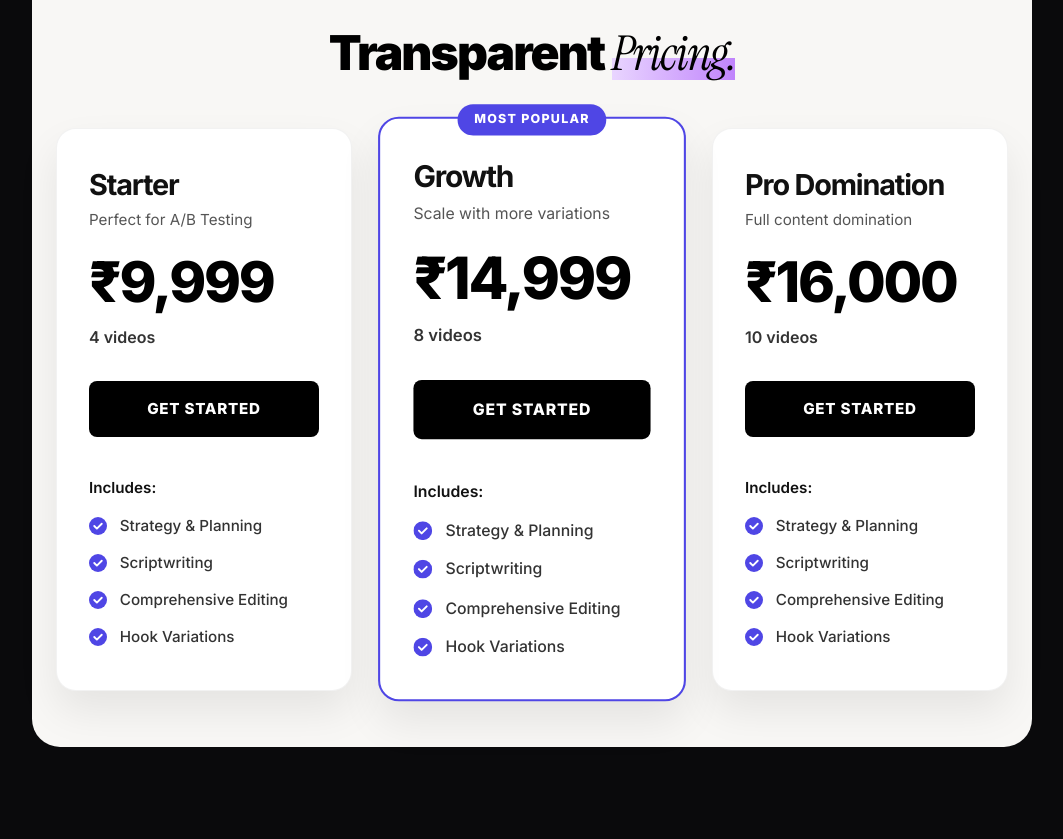
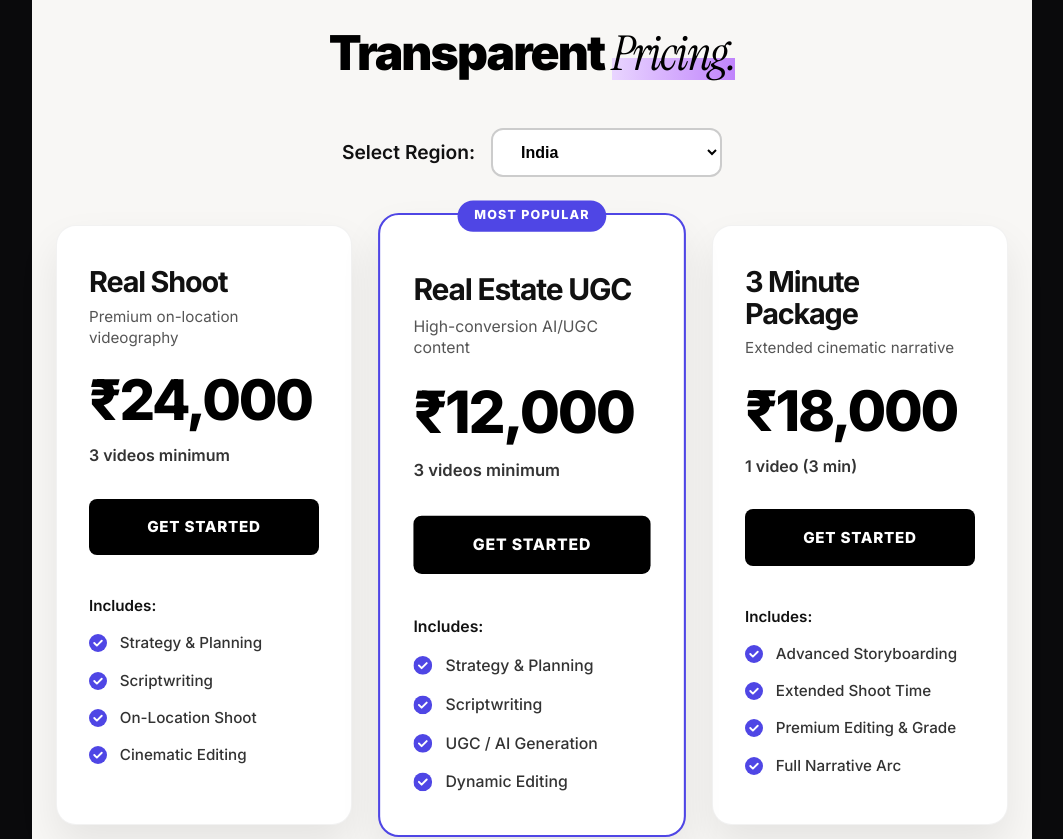
Before and after one commit to harshustle/newPortfolio, a React (Vite) app in the folder portfolio/: page /ai-product-shoot in a window 1280 px wide. Shown: the part 3168-4007 px from the top of the page, without its empty margins (108-1171 px from the left). Built offline with nearby package versions, Linux system fonts and the light colour scheme.

Commit message:
feat: implement OfferPage layout, PricingCard component, and dedicated routes for Home and AIProductShoot pages

```diff
--- a/portfolio/src/components/PricingCard.jsx
+++ b/portfolio/src/components/PricingCard.jsx
@@ -7,9 +7,15 @@ const CheckIcon = () => (
   </svg>
 );
 
-const PricingCard = ({ title, subtitle, price, volume, features, special, buttonText = "GET STARTED" }) => {
+const PricingCard = ({ title, subtitle, price, volume, features, special, disabled, buttonText = "GET STARTED" }) => {
   return (
-    <div className={`pricing-card-wrapper ${special ? 'special' : 'normal'}`}>
+    <div
+      className={`pricing-card-wrapper ${special ? 'special' : 'normal'}`}
+      style={{
+        ...(special ? { padding: '3.5rem 2rem 2.5rem 2rem' } : {}),
+        ...(disabled ? { opacity: 0.5, pointerEvents: 'none' } : {})
+      }}
+    >
       {special && (
          <div style={{
            position: 'absolute', top: '-14px', left: '50%', transform: 'translateX(-50%)',
@@ -31,6 +37,16 @@ const PricingCard = ({ title, subtitle, price, volume, features, special, button
         {volume}
       </p>
 
+      {disabled ? (
+        <div style={{
+          width: '100%', padding: '1.1rem', background: '#ccc', color: '#666',
+          borderRadius: '8px', fontWeight: 800, fontSize: '0.95rem', letterSpacing: '0.05em',
+          textTransform: 'uppercase', marginBottom: '2.5rem',
+          display: 'flex', justifyContent: 'center'
+        }}>
+          NOT AVAILABLE
+        </div>
+      ) : (
         <a href="#contact" className="btn" style={{
           width: '100%', padding: '1.1rem', background: '#000', color: '#fff',
           borderRadius: '8px', fontWeight: 800, fontSize: '0.95rem', letterSpacing: '0.05em',
@@ -39,6 +55,7 @@ const PricingCard = ({ title, subtitle, price, volume, features, special, button
         }} onMouseEnter={e => e.currentTarget.style.background = '#333'} onMouseLeave={e => e.currentTarget.style.background = '#000'}>
           {buttonText}
         </a>
+      )}
 
       <p style={{ margin: '0 0 1rem', fontSize: '0.95rem', fontWeight: 600, color: '#111' }}>Includes:</p>
 
--- a/portfolio/src/pages/AIProductShoot.jsx
+++ b/portfolio/src/pages/AIProductShoot.jsx
@@ -1,9 +1,10 @@
-import React from 'react';
+import React, { useState } from 'react';
 import { motion } from 'framer-motion';
 import { ArrowRight } from 'lucide-react';
 import PricingCard from '../components/PricingCard';
 
 const AIProductShoot = () => {
+  const [country, setCountry] = useState('India');
   const pageVariants = {
     initial: { opacity: 0, y: 30 },
     animate: { opacity: 1, y: 0, transition: { duration: 0.8, ease: [0.16, 1, 0.3, 1] } },
@@ -101,48 +102,61 @@ const AIProductShoot = () => {
           <div id="pricing" style={{ marginTop: '8rem', marginBottom: '6rem', textAlign: 'left', background: '#f8f7f5', color: '#111', padding: '3.5rem 1.5rem', borderRadius: '28px', maxWidth: '1000px', marginLeft: 'auto', marginRight: 'auto' }}>
             <h2 style={{ fontSize: '3rem', fontWeight: 900, marginBottom: '3rem', textAlign: 'center' }}>Transparent <span className="serif-italic highlight-purple">Pricing.</span></h2>
 
-            <div style={{ display: 'grid', gridTemplateColumns: 'repeat(auto-fit, minmax(280px, 1fr))', gap: '2rem' }}>
+            <div style={{ marginBottom: '3rem', display: 'flex', justifyContent: 'center', alignItems: 'center', gap: '1rem' }}>
+              <label style={{ fontSize: '1.2rem', fontWeight: 600 }}>Select Region:</label>
+              <select
+                value={country}
+                onChange={(e) => setCountry(e.target.value)}
+                style={{ padding: '0.8rem 1.5rem', fontSize: '1rem', borderRadius: '12px', border: '2px solid #ccc', outline: 'none', cursor: 'pointer', background: '#fff', color: '#000', fontWeight: '600' }}
+              >
+                <option value="India">India</option>
+                <option value="Global">Global (USA/UK/etc.)</option>
+              </select>
+            </div>
+
+            <div style={{ display: 'grid', gridTemplateColumns: 'repeat(auto-fit, minmax(280px, 1fr))', gap: '2rem', maxWidth: '1000px', margin: '0 auto' }}>
 
                <PricingCard
-                title="Starter"
-                subtitle="Perfect for A/B Testing"
-                price="₹9,999"
-                volume="4 videos"
+                   title="Real Shoot"
+                   subtitle="Premium on-location videography"
+                   price={country === 'India' ? "₹24,000" : "-"}
+                   disabled={country === 'Global'}
+                   volume="3 videos minimum"
                    buttonText="GET STARTED"
                    features={[
                       "Strategy & Planning",
                       "Scriptwriting",
-                  "Comprehensive Editing",
-                  "Hook Variations"
+                      "On-Location Shoot",
+                      "Cinematic Editing"
                    ]}
                />
 
                <PricingCard
-                title="Growth"
-                subtitle="Scale with more variations"
-                price="₹14,999"
-                volume="8 videos"
+                   title="Real Estate UGC"
+                   subtitle="High-conversion AI/UGC content"
+                   price={country === 'India' ? "₹12,000" : "$150"}
+                   volume="3 videos minimum"
                    buttonText="GET STARTED"
                    special={true}
                    features={[
                       "Strategy & Planning",
                       "Scriptwriting",
-                  "Comprehensive Editing",
-                  "Hook Variations"
+                      "UGC / AI Generation",
+                      "Dynamic Editing"
                    ]}
                />
 
                <PricingCard
-                title="Pro Domination"
-                subtitle="Full content domination"
-                price="₹16,000"
-                volume="10 videos"
+                   title="3 Minute Package"
+                   subtitle="Extended cinematic narrative"
+                   price={country === 'India' ? "₹18,000" : "$220"}
+                   volume="1 video (3 min)"
                    buttonText="GET STARTED"
                    features={[
-                  "Strategy & Planning",
-                  "Scriptwriting",
-                  "Comprehensive Editing",
-                  "Hook Variations"
+                      "Advanced Storyboarding",
+                      "Extended Shoot Time",
+                      "Premium Editing & Grade",
+                      "Full Narrative Arc"
                    ]}
                />
            </div>
--- a/portfolio/src/pages/Home.jsx
+++ b/portfolio/src/pages/Home.jsx
@@ -11,6 +11,7 @@ const CountUp = _CountUp.default || _CountUp;
 const Home = () => {
   const [isSubmitting, setIsSubmitting] = useState(false);
   const [submitted, setSubmitted] = useState(false);
+  const [country, setCountry] = useState('India');
 
   const armControls = useAnimation();
   const textControls = useAnimation();
@@ -216,7 +217,7 @@ const Home = () => {
         <div className="editorial-right">
            <div className="editorial-image-container">
               <iframe
-                src="https://player.cloudinary.com/embed/?cloud_name=dobulag2p&public_id=0404_itrkrs&player[showLogo]=false&player[autoplay]=true&player[loop]=true&player[muted]=true"
+                src="https://player.cloudinary.com/embed/?cloud_name=dobulag2p&public_id=7_lpgoxu&player[showLogo]=false&player[autoplay]=true&player[loop]=true&player[muted]=true"
                 className="editorial-img"
                 style={{ border: 'none' }}
                 allow="autoplay; fullscreen; encrypted-media; picture-in-picture"
@@ -386,9 +387,9 @@ const Home = () => {
 
            <div style={{ display: 'grid', gridTemplateColumns: 'repeat(auto-fill, minmax(260px, 1fr))', gap: '2rem' }}>
              {[
+               { title: "AI AVATAR — REALTOR", cat: "AI UGC", publicId: "Edited_wlnmjv" },
                { title: "AI UGC — 1", cat: "AI UGC", publicId: "Ai_ugc_10_ygvpdh" },
                { title: "AI UGC — 2", cat: "AI UGC", publicId: "ai_ugc_9_ovpev5" },
-               { title: "AI AVATAR — REALTOR", cat: "AI UGC", publicId: "Edited_wlnmjv" },
                { title: "AI AVATAR — PROMO", cat: "AI UGC", publicId: "0404_itrkrs" },
              ].map((v, idx) => (
                <motion.div
@@ -597,49 +598,62 @@ const Home = () => {
                We don’t just create videos — we build a <strong style={{color: '#111'}}>content system designed to attract, engage, and convert your audience.</strong>
             </p>
 
+        <div style={{ marginBottom: '3rem', display: 'flex', justifyContent: 'center', alignItems: 'center', gap: '1rem' }}>
+          <label style={{ fontSize: '1.2rem', fontWeight: 600 }}>Select Region:</label>
+          <select
+            value={country}
+            onChange={(e) => setCountry(e.target.value)}
+            style={{ padding: '0.8rem 1.5rem', fontSize: '1rem', borderRadius: '12px', border: '2px solid #ccc', outline: 'none', cursor: 'pointer', background: '#fff', color: '#000', fontWeight: '600' }}
+          >
+            <option value="India">India</option>
+            <option value="Global">Global (USA/UK/etc.)</option>
+          </select>
+        </div>
+
         {/* Bento Grid layout for Pricing */}
         <div className="pricing-bento" style={{ display: 'grid', gridTemplateColumns: 'repeat(auto-fit, minmax(280px, 1fr))', gap: '2rem', maxWidth: '1000px', margin: '0 auto' }}>
 
                <PricingCard
-                   title="Starter"
-                   subtitle="Perfect for A/B Testing"
-                   price="₹9,999"
-                   volume="4 videos"
+                   title="Real Shoot"
+                   subtitle="Premium on-location videography"
+                   price={country === 'India' ? "₹24,000" : "-"}
+                   disabled={country === 'Global'}
+                   volume="3 videos minimum"
                    buttonText="GET STARTED"
                    features={[
                       "Strategy & Planning",
                       "Scriptwriting",
-                      "Comprehensive Editing",
-                      "Hook Variations"
+                      "On-Location Shoot",
+                      "Cinematic Editing"
                    ]}
                />
 
                <PricingCard
-                   title="Growth"
-                   subtitle="Scale with more variations"
-                   price="₹14,999"
-                   volume="8 videos"
+                   title="Real Estate UGC"
+                   subtitle="High-conversion AI/UGC content"
+                   price={country === 'India' ? "₹12,000" : "$150"}
+                   volume="3 videos minimum"
                    buttonText="GET STARTED"
                    special={true}
                    features={[
                       "Strategy & Planning",
                       "Scriptwriting",
-                      "Comprehensive Editing",
-                      "Hook Variations"
+                      "UGC / AI Generation",
+                      "Dynamic Editing"
                    ]}
                />
 
                <PricingCard
-                   title="Pro Domination"
-                   subtitle="Full content domination"
-                   price="₹16,000"
-                   volume="10 videos"
+                   title="3 Minute Package"
+                   subtitle="Extended cinematic narrative"
+                   price={country === 'India' ? "₹18,000" : "$220"}
+                   volume="1 video (3 min)"
                    buttonText="GET STARTED"
                    features={[
-                      "Strategy & Planning",
-                      "Scriptwriting",
-                      "Comprehensive Editing",
-                      "Hook Variations"
+                      "Advanced Storyboarding",
+                      "Extended Shoot Time",
+                      "Premium Editing & Grade",
+                      "Full Narrative Arc"
                    ]}
                />
         </div>
--- a/portfolio/src/pages/Offer.jsx
+++ b/portfolio/src/pages/Offer.jsx
@@ -1,5 +1,6 @@
 import React, { useState, useEffect } from "react";
 import "./OfferPage.css";
+import PricingCard from "../components/PricingCard";
 
 const faqs = [
   {
@@ -39,10 +40,10 @@ const stack = [
     title: "AI UGC Videos",
     desc: "Authentic AI-generated ads optimized specifically for Meta and YouTube campaigns.",
     videos: [
+      "https://player.cloudinary.com/embed/?cloud_name=dobulag2p&public_id=Edited_wlnmjv",
       "https://player.cloudinary.com/embed/?cloud_name=dobulag2p&public_id=Ai_ugc_10_ygvpdh",
       "https://player.cloudinary.com/embed/?cloud_name=dobulag2p&public_id=ai_ugc_9_ovpev5",
       "https://player.cloudinary.com/embed/?cloud_name=dobulag2p&public_id=0404_itrkrs",
-      "https://player.cloudinary.com/embed/?cloud_name=dobulag2p&public_id=Edited_wlnmjv",
     ],
     cta: "BOOK CALL",
     reverse: true,
@@ -222,8 +223,8 @@ function PaidAdsMock() {
 }
 
 const calcServices = [
-  { id: "shoot", label: "Cinematic Real Estate Ad Shoot", unitPrice: 5000, unit: "shoot", hasQty: true, max: 10, defaultQty: 1 },
-  { id: "ugc", label: "AI UGC Ad Videos", unitPrice: 2500, unit: "video", hasQty: true, max: 10, defaultQty: 1 },
+  { id: "shoot", label: "Cinematic Real Estate Ad Shoot", unitPrice: 8000, unit: "shoot", hasQty: true, max: 20, min: 3, defaultQty: 3 },
+  { id: "ugc", label: "AI UGC Ad Videos", unitPrice: 4000, unit: "video", hasQty: true, max: 20, min: 3, defaultQty: 3 },
   { id: "funnel", label: "High-Converting Funnel", unitPrice: 5000, unit: null, hasQty: false },
   { id: "chatbot", label: "AI Real Estate Chatbot", unitPrice: 6000, unit: null, hasQty: false },
   { id: "wa", label: "WhatsApp Automation", unitPrice: 10000, unit: null, hasQty: false },
@@ -234,7 +235,7 @@ const CALC_SHEET_URL = "https://script.google.com/macros/s/AKfycbxABRNpYSU6BJHLR
 
 function PricingCalculator() {
   const [selected, setSelected] = useState({});
-  const [qty, setQty] = useState({ shoot: 1, ugc: 1 });
+  const [qty, setQty] = useState({ shoot: 3, ugc: 3 });
   const [name, setName] = useState("");
   const [phone, setPhone] = useState("");
   const [submitted, setSubmitted] = useState(false);
@@ -247,7 +248,9 @@ function PricingCalculator() {
   const changeQty = (id, delta) => {
     setQty(prev => {
       const svc = calcServices.find(s => s.id === id);
-      const next = Math.min(svc.max, Math.max(1, (prev[id] || 1) + delta));
+      const minQty = svc.min || 1;
+      const currentQty = prev[id] || svc.defaultQty || 1;
+      const next = Math.min(svc.max, Math.max(minQty, currentQty + delta));
       return { ...prev, [id]: next };
     });
   };
@@ -424,6 +427,7 @@ export default function OfferPage() {
 
   const [activeIndex, setActiveIndex] = useState(null);
   const [showVideo, setShowVideo] = useState(false);
+  const [country, setCountry] = useState('India');
 
 
   useEffect(() => {
@@ -742,6 +746,80 @@ export default function OfferPage() {
           </div>
         </div>
       </section>
+
+      {/* FIXED PRICING PACKAGES */}
+      <section className="section" id="pricing" style={{ background: '#f7f4ee', borderTop: 'none', borderBottom: 'none' }}>
+        <div className="container">
+
+          <div className="section-title" style={{ marginBottom: '40px' }}>
+            <h2>Transparent Pricing</h2>
+          </div>
+
+          <div className="region-toggle-wrap">
+            <span className="region-toggle-label">Select Region:</span>
+            <select
+              value={country}
+              onChange={(e) => setCountry(e.target.value)}
+              className="region-toggle-select"
+            >
+              <option value="India">India</option>
+              <option value="Global">Global (USA/UK)</option>
+            </select>
+          </div>
+
+          <div className="mini-pricing-wrap">
+
+            <div className="mini-pricing-card" style={country === 'Global' ? { opacity: 0.5, pointerEvents: 'none' } : {}}>
+              <div className="mini-pricing-title">Real Shoot</div>
+              <div className="mini-pricing-sub">Premium on-location videography</div>
+              <div className="mini-pricing-price">{country === 'India' ? "₹24,000" : "-"}</div>
+              <div className="mini-pricing-vol">3 videos minimum</div>
+              {country === 'Global' ? (
+                <div className="mini-pricing-btn" style={{ background: '#ccc', color: '#666', borderColor: '#ccc' }}>NOT AVAILABLE</div>
+              ) : (
+                <a href="#cta" className="mini-pricing-btn">GET STARTED</a>
+              )}
+              <ul className="mini-pricing-features">
+                <li><span className="mini-pricing-check">✓</span> Strategy &amp; Planning</li>
+                <li><span className="mini-pricing-check">✓</span> Scriptwriting</li>
+                <li><span className="mini-pricing-check">✓</span> On-Location Shoot</li>
+                <li><span className="mini-pricing-check">✓</span> Cinematic Editing</li>
+              </ul>
+            </div>
+
+            <div className="mini-pricing-card special">
+              <div className="mini-pricing-popular">MOST POPULAR</div>
+              <div className="mini-pricing-title">Real Estate UGC</div>
+              <div className="mini-pricing-sub">High-conversion AI/UGC content</div>
+              <div className="mini-pricing-price">{country === 'India' ? "₹12,000" : "$150"}</div>
+              <div className="mini-pricing-vol">3 videos minimum</div>
+              <a href="#cta" className="mini-pricing-btn">GET STARTED</a>
+              <ul className="mini-pricing-features">
+                <li><span className="mini-pricing-check">✓</span> Strategy &amp; Planning</li>
+                <li><span className="mini-pricing-check">✓</span> Scriptwriting</li>
+                <li><span className="mini-pricing-check">✓</span> UGC / AI Generation</li>
+                <li><span className="mini-pricing-check">✓</span> Dynamic Editing</li>
+              </ul>
+            </div>
+
+            <div className="mini-pricing-card">
+              <div className="mini-pricing-title">3 Minute Package</div>
+              <div className="mini-pricing-sub">Extended cinematic narrative</div>
+              <div className="mini-pricing-price">{country === 'India' ? "₹18,000" : "$220"}</div>
+              <div className="mini-pricing-vol">1 video (3 min)</div>
+              <a href="#cta" className="mini-pricing-btn">GET STARTED</a>
+              <ul className="mini-pricing-features">
+                <li><span className="mini-pricing-check">✓</span> Advanced Storyboarding</li>
+                <li><span className="mini-pricing-check">✓</span> Extended Shoot Time</li>
+                <li><span className="mini-pricing-check">✓</span> Premium Editing &amp; Grade</li>
+                <li><span className="mini-pricing-check">✓</span> Full Narrative Arc</li>
+              </ul>
+            </div>
+
+          </div>
+        </div>
+      </section>
+
       {/* PRICING CALCULATOR */}
       <PricingCalculator />
 
```
Also changed, not shown: portfolio/src/pages/OfferPage.css (+143 -0 lines). Lines whose indentation alone changed are shown as unchanged.
